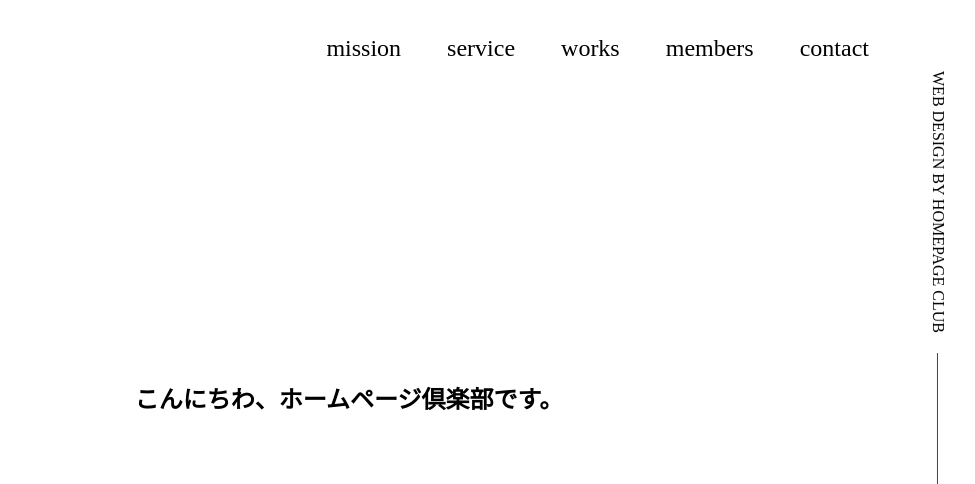
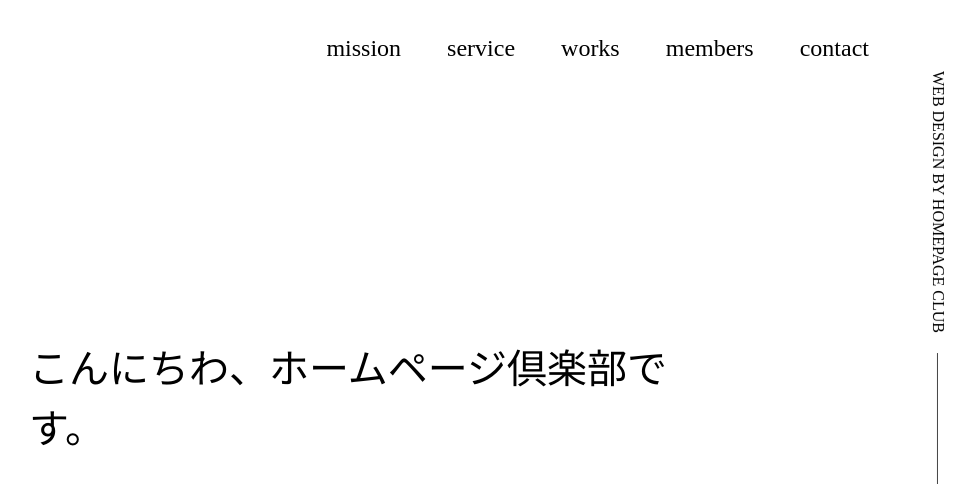
Before and after one commit to SuzukiDaishi/homepageclub-site, a Nuxt app: page /home in a window 1280 px wide. Shown: the top 484 px of the page, without its empty margins (291-1266 px from the left). Built offline with nearby package versions, Linux system fonts and the light colour scheme.

Commit message:
アニメーションましましした

```diff
--- /dev/null
+++ b/components/atomis/SlideEffect.vue
@@ -0,0 +1,77 @@
+<template>
+<span :class="$style.wrapper">
+    <span :class="$style.inner">
+        <slot />
+    </span>
+</span>
+</template>
+
+<script>
+export default {
+    props: {
+        color: {
+            type: String,
+            default: 'black'
+        }
+    },
+    computed: {
+        styles () {
+            return {
+                '--color': this.color,
+            }
+        }
+    }
+}
+</script>
+
+<style lang="scss" module>
+
+.wrapper {
+    width: 100%;
+    height: 100%;
+    &::before {
+        --color: black;
+        z-index: 30 ;
+        position: absolute ;
+        top: 0 ;
+        left: 0 ;
+        content: "" ;
+        width: 0% ;
+        height: 100% ;
+        background: var(--color) ;
+        animation: slideIn 1s ease-in-out .5s forwards;
+        transform: skewX(15deg) ;
+    }
+}
+.inner {
+    opacity: 0;
+    animation: feedIn 1s ease-in-out .5s forwards;
+}
+@keyframes slideIn {
+    0% {
+        width: 0%;
+    }
+    50% {
+        width: 100%;
+        margin-left: 0%;
+    }
+    100% {
+        margin-left: 100%;
+        width: 0%;
+    }
+}
+@keyframes feedIn {
+    0% {
+        opacity: 0;
+    }
+    50% {
+        opacity: 0;
+    }
+    51% {
+        opacity: 1;
+    }
+    100% {
+        opacity: 1;
+    }
+}
+</style>
--- a/components/molecules/FixedHeader.vue
+++ b/components/molecules/FixedHeader.vue
@@ -1,31 +1,35 @@
 <template>
     <header :class="$style.container">
         <nav :class="$style.endblock">
-            <fade-effect tag="div">
+            <div :class="$style.endblock_inline">
+                <slide-effect>
                     <nuxt-link
+                        v-for="(section, i) in sections"
+                        :key="i"
                         :class="$style.nav_item"
                         v-scroll-to="{
                             el: `#${section}`,
                             container: `#${container}`,
                             duration: 500,
                         }"
-                    v-for="(section, i) in sections"
-                    :key="i"
                         to >
                         {{ section }}
                     </nuxt-link>
-            </fade-effect>
+                </slide-effect>
+            </div>
         </nav>
     </header>
 </template>
 
 <script>
 import FadeEffect from '~/components/atomis/FadeEffect.vue'
+import SlideEffect from '~/components/atomis/SlideEffect.vue'
 
 export default {
     props: ['sections', 'container'],
     components: {
         FadeEffect,
+        SlideEffect,
     }
 }
 </script>
@@ -49,6 +53,10 @@ nav.endblock {
     align-items: center;
     list-style: none;
 }
+.endblock_inline {
+    position: relative;
+    height: 40px;
+}
 .nav_item {
     padding: 0 20px;
     font-size: 1.5em;
--- a/components/molecules/FixedSidebar.vue
+++ b/components/molecules/FixedSidebar.vue
@@ -1,10 +1,13 @@
 <template>
     <aside :class="$style.container">
-        <span :class="$style.copy_text">{{ designedBy }}</span>
+        <slide-effect :class="$style.copy_text">
+            {{ designedBy }}
+        </slide-effect>
     </aside>
 </template>
 
 <script>
+import SlideEffect from '~/components/atomis/SlideEffect.vue'
 import texts from '~/assets/configs/toppageTexts.json'
 
 export default {
@@ -12,6 +15,9 @@ export default {
         return {
             designedBy: texts['DESIGNED_BY']
         }
+    },
+    components: {
+        SlideEffect,
     }
 }
 </script>
@@ -35,6 +41,22 @@ export default {
         background: #444;
         display: block;
         margin-left: 20px;
+        opacity: 0;
+        animation: feedIn 1s ease-in-out .5s forwards;
+    }
+}
+@keyframes feedIn {
+    0% {
+        opacity: 0;
+    }
+    50% {
+        opacity: 0;
+    }
+    51% {
+        opacity: 1;
+    }
+    100% {
+        opacity: 1;
     }
 }
 </style>
--- a/components/organisms/LoaderFullScreen.vue
+++ b/components/organisms/LoaderFullScreen.vue
@@ -32,7 +32,7 @@ export default {
     async mounted() {
       await this.sleep(100)
       await this.typing()
-      await this.sleep(1000)
+      await this.sleep(100)
       await this.$refs.closeBox.close()
       this.$router.push('/home')
     },
--- a/components/organisms/TopPage.vue
+++ b/components/organisms/TopPage.vue
@@ -3,42 +3,44 @@
         <fixed-header :sections="sections" :container="'slidebox'"/>
         <fixed-sidebar />
         <main id="slidebox" :class="$style.container">
-            <section id="top" :class="[$style.area, $style.area_top]">
-                <h1>
-                    {{top.hello}}
-                </h1>
+            <section :class="[$style.area, $style.area_top]">
+                    <h1 :class="$style.title">
+                        <slide-effect> {{top.hello}} </slide-effect>
+                    </h1>
             </section>
             <hr :class="$style.line"/>
-            <section :id="sections[0]" :class="[$style.area, $style.area_mission]">
+            <section :id="sections[0]" :class="[$style.area]">
                 <fade-effect tag="div" :scrollY="scrollY" :class="$style.mission_block">
-                    <span>{{ mission.section }}</span>
+                    <span >
+                        {{ mission.section }}
+                    </span>
                     <h2>{{ mission.title }}</h2>
                     <article>{{ mission.content }}</article>
                 </fade-effect>
             </section>
             <hr :class="$style.line"/>
             <section :id="sections[1]" :class="$style.area">
-                <fade-effect tag="div" :scrollY="scrollY">
+                <div>
                     aaaa
-                </fade-effect>
+                </div>
             </section>
             <hr :class="$style.line"/>
             <section :id="sections[2]" :class="$style.area">
-                <fade-effect tag="div" :scrollY="scrollY">
+                <div>
                     bbb
-                </fade-effect>
+                </div>
             </section>
             <hr :class="$style.line"/>
             <section :id="sections[3]" :class="$style.area">
-                <fade-effect tag="div" :scrollY="scrollY">
+                <div>
                     ccc
-                </fade-effect>
+                </div>
             </section>
             <hr :class="$style.line"/>
             <section :id="sections[4]" :class="$style.area">
-                <fade-effect tag="div" :scrollY="scrollY">
+                <div>
                     dddd
-                </fade-effect>
+                </div>
             </section>
         </main>
     </div>
@@ -47,6 +49,7 @@
 <script>
 import FixedHeader from '~/components/molecules/FixedHeader.vue'
 import FixedSidebar from '~/components/molecules/FixedSidebar.vue'
+import SlideEffect from '~/components/atomis/SlideEffect.vue'
 import FadeEffect from '~/components/atomis/FadeEffect.vue'
 import texts from '~/assets/configs/toppageTexts.json'
 
@@ -55,6 +58,7 @@ export default {
         FixedHeader,
         FixedSidebar,
         FadeEffect,
+        SlideEffect,
     },
     data() {
         return {
@@ -90,9 +94,6 @@ export default {
 }
 </script>
 
-<style lang="scss">
-</style>
-
 <style lang="scss" module>
 @import '~assets/scss/settings.scss';
 
@@ -114,7 +115,7 @@ export default {
         position:relative;
         width: 100%;
         height: 100%;
-        &>h1 {
+        & h1 {
             position:absolute;
             top: 50%;
             left: 50%;
@@ -134,4 +135,8 @@ hr.line {
     background: $line-color;
     border: none;
 }
+h1.title {
+    font-size: 2.5em;
+    font-weight: 50;
+}
 </style>
```
Lines whose indentation alone changed are shown as unchanged.
